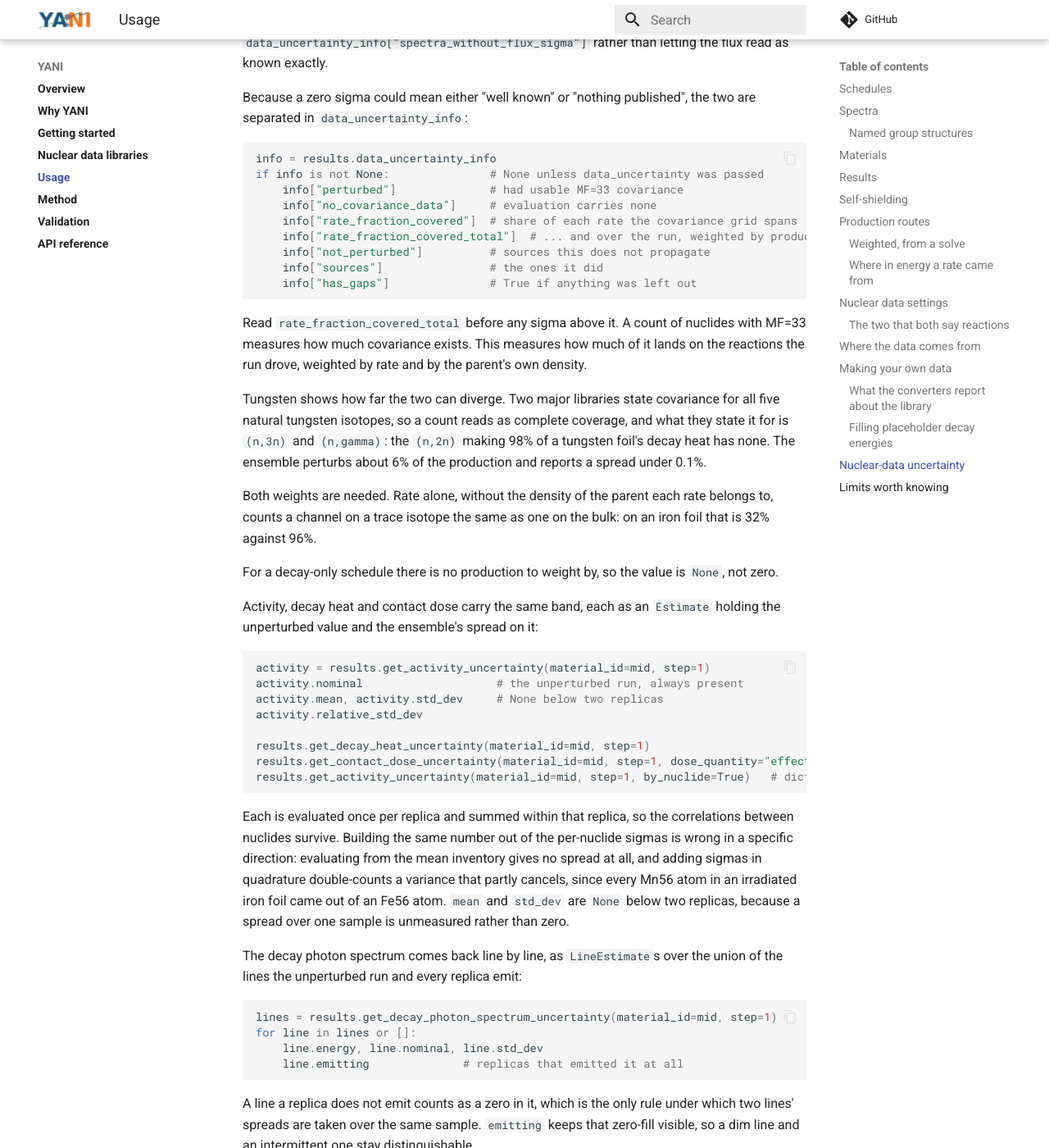
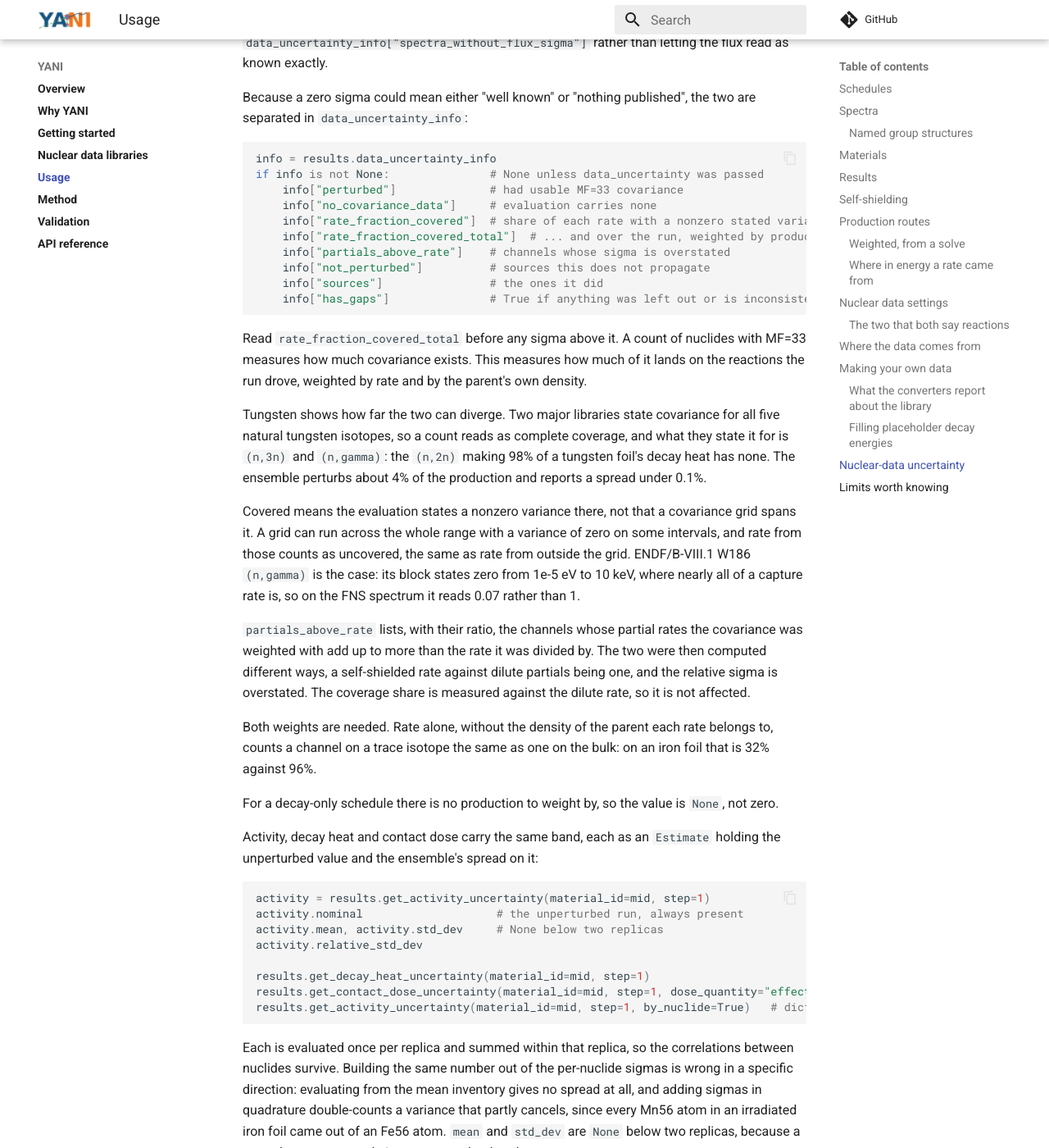
Before and after one commit to fusion-neutronics/yani, an MkDocs documentation site: the page built from docs/usage.md, in a window 1280 px wide and 1400 px high, scrolled down 15580 px. Shown: the whole window at 82% size. Built offline with MkDocs 1.6.1 and Material for MkDocs 9.7.7, drawn with Linux system fonts in a browser that asks for light colours; comment, search, counter and statistics services are not loaded.

Commit message:
Define coverage by stated variance and re-measure tungsten
rate_fraction_covered now counts only rate from energies where the
evaluation states a nonzero variance (fusion-neutronics/core branch
fix/covariance-coverage-zero-variance, #166 item 3). The docs still said
it was the share the covariance grid spans. Restate the definition, list
partials_above_rate beside it, and say has_gaps also counts
inconsistencies.

The tungsten figure moves from about 6% to about 4%. Re-measured with
the example repo's FNS W case on ENDF/B-VIII.1 (JEFF-4.0 gives the same
digits): 2000exp 5 min 5.6% -> 3.9%, 1996exp 5 min 6.0% -> 4.3%,
1996exp 7 h 2.2% -> 2.2%. The (n,gamma) rate below 10 keV on W182, W184
and W186 is where their blocks state zero. The iron figure, 96%, is
unchanged (95.6%).

````diff
--- a/docs/usage.md
+++ b/docs/usage.md
@@ -759,11 +759,12 @@ info = results.data_uncertainty_info
 if info is not None:               # None unless data_uncertainty was passed
     info["perturbed"]              # had usable MF=33 covariance
     info["no_covariance_data"]     # evaluation carries none
-    info["rate_fraction_covered"]  # share of each rate the covariance grid spans
+    info["rate_fraction_covered"]  # share of each rate with a nonzero stated variance
     info["rate_fraction_covered_total"]  # ... and over the run, weighted by production
+    info["partials_above_rate"]    # channels whose sigma is overstated
     info["not_perturbed"]          # sources this does not propagate
     info["sources"]                # the ones it did
-    info["has_gaps"]               # True if anything was left out
+    info["has_gaps"]               # True if anything was left out or is inconsistent
 ```
 
 Read `rate_fraction_covered_total` before any sigma above it. A count of
@@ -775,7 +776,20 @@ Tungsten shows how far the two can diverge. Two major libraries state
 covariance for all five natural tungsten isotopes, so a count reads as complete
 coverage, and what they state it for is `(n,3n)` and `(n,gamma)`: the `(n,2n)`
 making 98% of a tungsten foil's decay heat has none. The ensemble perturbs about
-6% of the production and reports a spread under 0.1%.
+4% of the production and reports a spread under 0.1%.
+
+Covered means the evaluation states a nonzero variance there, not that a
+covariance grid spans it. A grid can run across the whole range with a variance
+of zero on some intervals, and rate from those counts as uncovered, the same as
+rate from outside the grid. ENDF/B-VIII.1 W186 `(n,gamma)` is the case: its
+block states zero from 1e-5 eV to 10 keV, where nearly all of a capture rate
+is, so on the FNS spectrum it reads 0.07 rather than 1.
+
+`partials_above_rate` lists, with their ratio, the channels whose partial rates
+the covariance was weighted with add up to more than the rate it was divided
+by. The two were then computed different ways, a self-shielded rate against
+dilute partials being one, and the relative sigma is overstated. The coverage
+share is measured against the dilute rate, so it is not affected.
 
 Both weights are needed. Rate alone, without the density of the parent each rate
 belongs to, counts a channel on a trace isotope the same as one on the bulk: on
````
Also changed, not shown: docs/libraries.md (+1 -1 lines), docs/method.md (+5 -2 lines), docs/why_yani.md (+2 -2 lines).
